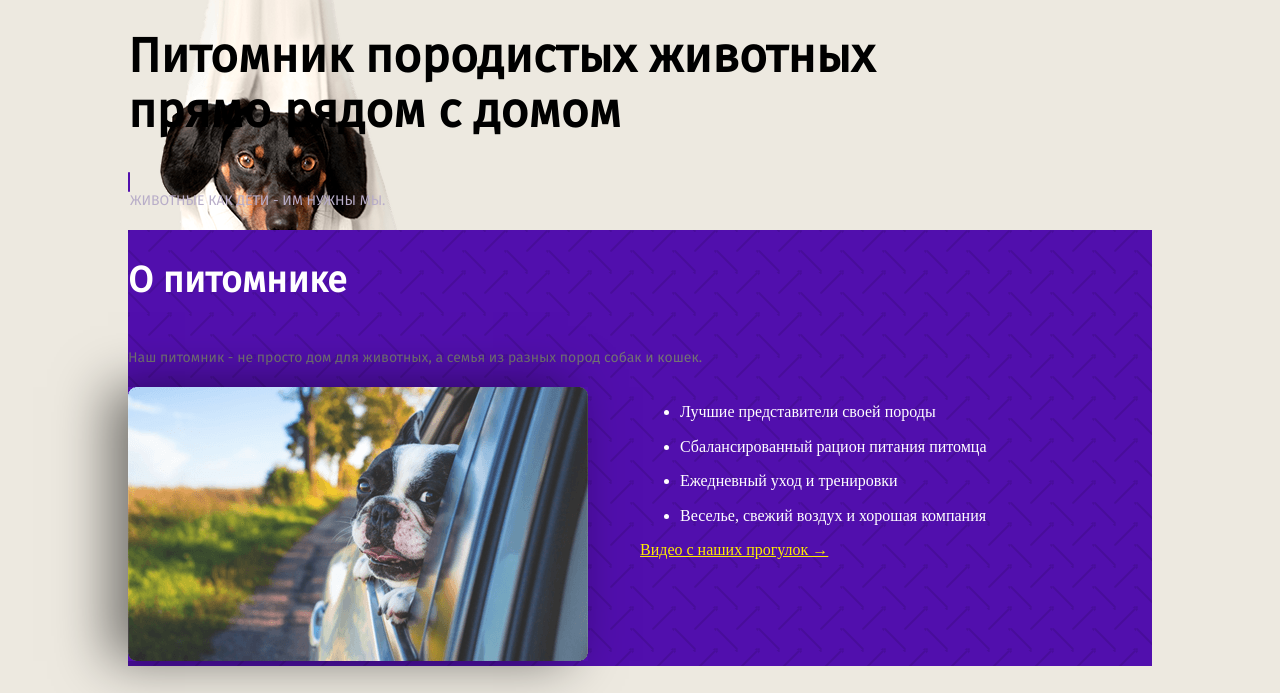
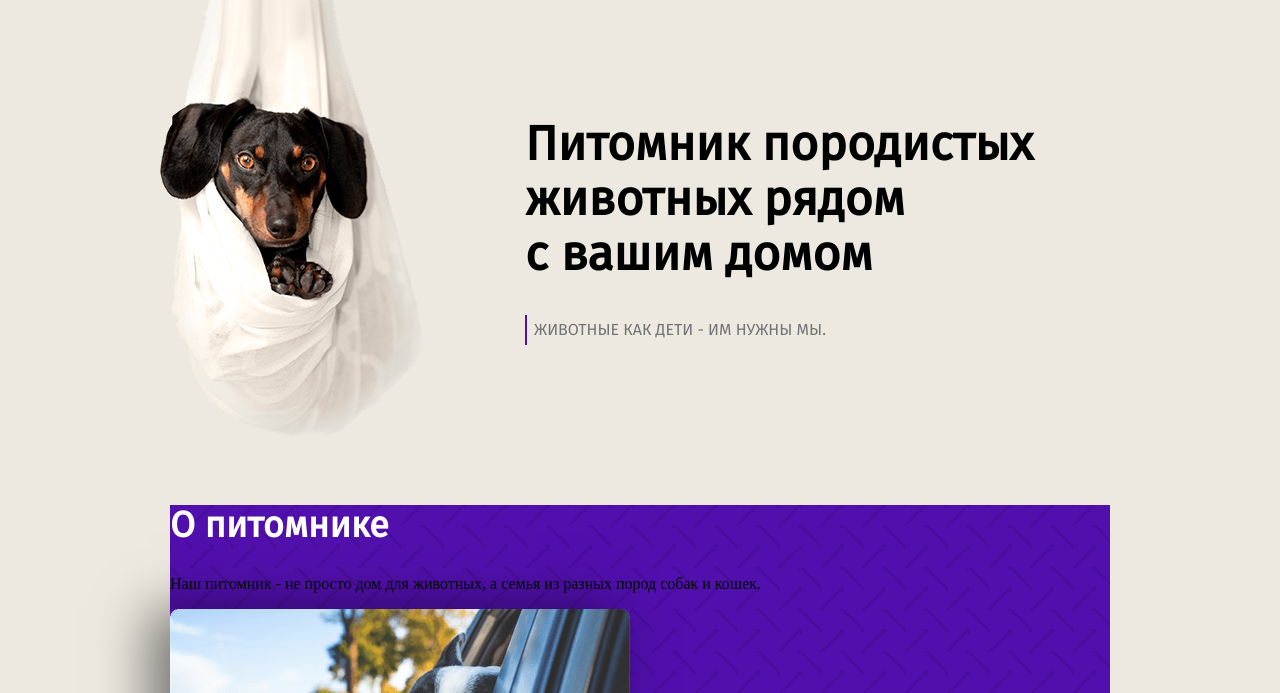
Before and after one commit to mariiaeki/pets-eki, a plain HTML site: page index.html in a window 1280 px wide. Shown: the part 73-766 px from the top of the page. Drawn offline with Linux system fonts and the light colour scheme.

Commit message:
promo-block

```diff
--- a/css/style.css
+++ b/css/style.css
@@ -24,57 +24,42 @@ body{
   margin-top: 10px;
   display: flex;
   align-items: center;
+}
 
+.main-container{
+  width: 940px;
+  margin: auto;
 }
 
 .nav-main{
   margin-left: auto;
 }
 
-/*.head-container,
-.promo-block,
-#about,
-#breeds,
-#reviews,
-#info,
-#contacts,
-footer{
-  max-width: 1026px;
-  margin: 0 auto;
-  padding: 5px 5px;
-}*/
-
-.row{
-  display: flex;
-  flex-wrap: wrap;
-}
-
-.col{
-  display: inline-block;
-}
-
-.col--lg-1{
-  width: 25%;
-}
-
-.col--lg-2{
-  width: 50%;
-}
-
-.col--lg-3{
-  width: 75%;
-}
-
-.col--lg-4{
-  width: 100%;
-}
-
-
-.nav-item,
-.nav-down-item{
+.nav-item{
   display: inline-block;
   margin-left: 28px;
 }
+
+.promo-block{
+  margin-top: 120px;
+  margin-bottom: 160px;
+  margin-left: 355px;
+}
+
+.promo-subtitle{
+  text-transform: uppercase;
+  border-left: 2px solid #510fad;
+  padding-left: 7px;
+}
+
+/*.promo-subtitle p:before{
+  content: '';
+  display: inline-block;
+  width: 2px;
+  height: 18px;
+  margin-right: 5px;
+  background-color: #510fad;
+}*/
 
 
 #about{
@@ -89,9 +74,7 @@ footer{
 
 }
 
-.line-divider{
 
-}
 
 h1{
   font-family: 'Fira Sans', sans-serif;
@@ -133,7 +116,7 @@ a:hover{
   color: #737274;
 }
 
-.underh{
+.subtitles{
   font-family: 'Fira Sans', sans-serif;
   font-size: 14px;
   letter-spacing: 50;
@@ -142,8 +125,15 @@ a:hover{
   color: #737274;
 }
 
-.underhdark{
+/*.underhdark{
   color: #b8adc8;
+}*/
+
+
+
+.contact-head{
+  color: #737274;
+  text-transform: uppercase;
 }
 
 .hondark{
@@ -152,15 +142,6 @@ a:hover{
 
 .textondark{
   color: #fff;
-}
-
-.promo-comment{
-  text-transform: uppercase;
-}
-
-.contact-head{
-  color: #737274;
-  text-transform: uppercase;
 }
 
 .nav-main a{
--- a/index.html
+++ b/index.html
@@ -27,20 +27,16 @@
 
 
     <main>
+      <div class="main-container">
+
         <div class="promo-block">
+
           <img class="body-dog" src="css/images/dog_main.png" alt="dog">
-        <div class="row promo-row">
-          <div class="col col--lg-3">
-            <h1>Питомник породистых животных прямо рядом с домом</h1>
+          <div class="promo-title">
+            <h1>Питомник породистых <br> животных рядом <br> с вашим домом</h1>
           </div>
-        </div>
-        <div class="row promo-row">
-          <div class="col col-lg-1">
-            <img src="css/images/decorative_line_h2.png" alt="line">
-          </div>
-          <div class="col col--lg-3">
-            <p class="promo-comment underh underhdark">Животные как дети - им нужны мы.</p>
-          </div>
+          <div class="subtitles promo-subtitle">
+            <p>Животные как дети - им нужны мы.</p>
           </div>
         </div>
 
@@ -190,6 +186,7 @@
             </div>
           </div>
         </section>
+      </div>
 
     </main>
 
```
Lines whose indentation alone changed are shown as unchanged.
